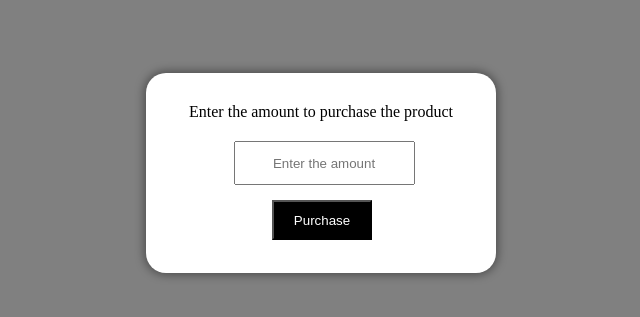
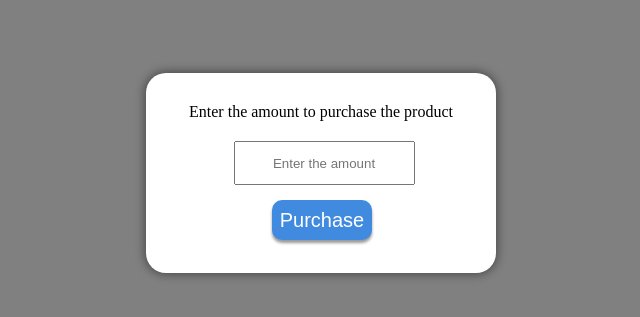
Before and after one commit to AadiGodzilla/Flask, a Flask app: page /purchase in a window 1280 px wide. Shown: the part 207-524 px from the top of the page, without its empty margins (334-974 px from the left). Run offline with Flask 2, Linux system fonts and the light colour scheme.

Commit message:
Update purchase.css

```diff
--- a/static/css/purchase.css
+++ b/static/css/purchase.css
@@ -43,6 +43,17 @@ input[type = 'submit'] {
 	left: 36%;
 	width: 100px;
 	height: 40px;
-	background-color: black;
+	background-color: rgba(64, 139, 224);
+	font-size: 20px;
+	font-family: Arial, Helvetica, sans-serif;
+	border-radius: 10px;
 	color: white;
+	cursor: pointer;
+	border: none;
+	box-shadow: 0px 3px 3px 0px rgba(0, 0, 0, 0.4);
 }
+
+input[type = 'submit']:hover {
+	background-color: #76A7DF;
+	border: none;
+}
```
